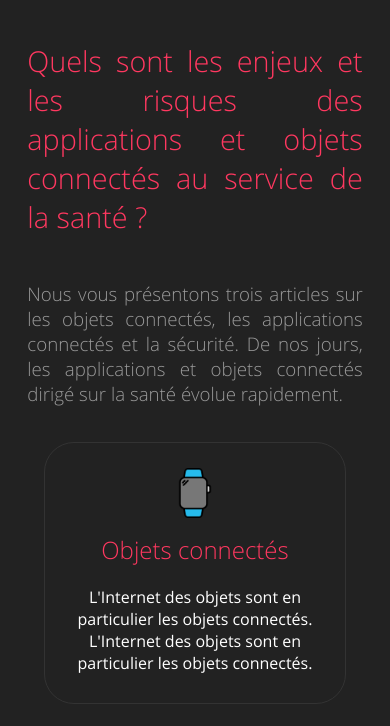
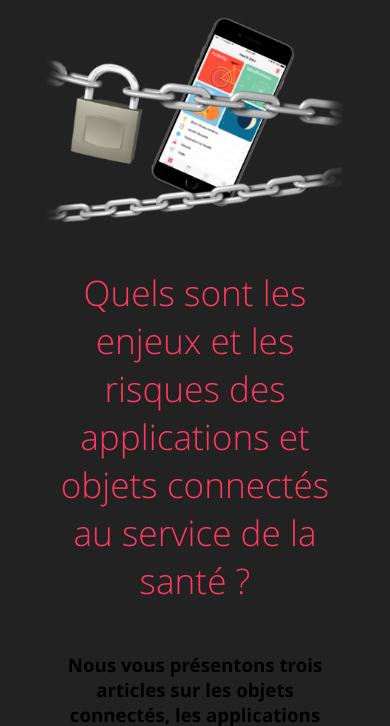
Before and after one commit to ronanren/site-ppp, a website: page index.html in a window 390 px wide. Shown: the part 63-789 px from the top of the page. Drawn offline with Linux system fonts and the light colour scheme.

Commit message:
Correction du header

```diff
--- a/css/home.css
+++ b/css/home.css
@@ -4,38 +4,19 @@ body {
 
 header {
     display: flex;
-    flex-wrap: wrap;
 }
 
-header h2 {
-    position: relative;
-    width: 50%;
-    background-color: #222;
-    float: left;
-    text-align: justify;
-    order: 1;
-}
-
-h3 {
-    position: relative;
-    float: left;
-    width: 50%;
-    color: #999;
-    font-weight: 300;
-    text-align: justify;
-    order: 3;
-    bottom: 120px;
+header div {
+    margin: 0 20px;
+    flex: 1;
+    display: flex;
+    justify-content: center;
+    align-items: center;
+    flex-direction: column;
 }
 
 header img {
-    position: relative;
-    width: 40%;
-    height: auto;
-    float: right;
-    border-radius: 10%;
-    margin: auto;
-    order: 2;
-    top: 50px;
+    width: 100%;
 }
 
 #container {
@@ -92,22 +73,17 @@ a p {
     }
 }
 
-@media screen and (max-width: 800px) {
+@media screen and (max-width: 1000px) {
     header {
         flex-direction: column;
     }
 
-    header img {
-        display: none;
+    header div:first-child {
+        order: 1;
     }
 
-    header h2 {
-        width: 100%;
-        font-size: 1.8em;
-    }
-
-    h3 {
-        width: 100%;
+    header div:nth-child(2) img {
+        max-width: 300px;
     }
 }
 
--- a/index.html
+++ b/index.html
@@ -69,11 +69,15 @@
     </div>
     <main>
         <header>
-            <h2>Quels sont les enjeux et les risques des applications et objets connectés au service de la santé ?</h2>
-            <img src="img/home.png" alt="applications et objets connecté cadenassé" />
-            <h3>Nous vous présentons trois articles sur les objets connectés, les applications connectés et la sécurité.
-                De nos jours, les applications et objets connectés dirigé sur la santé évolue rapidement.
-            </h3>
+            <div>
+                <h2>Quels sont les enjeux et les risques des applications et objets connectés au service de la santé ?</h2>
+                <h3>Nous vous présentons trois articles sur les objets connectés, les applications connectés et la sécurité.
+                    De nos jours, les applications et objets connectés dirigé sur la santé évolue rapidement.
+                </h3>
+            </div>
+            <div>
+                <img src="img/home.png" alt="applications et objets connecté cadenassé" />
+            </div>
         </header>
         <div id="container">
             <div id="left">
```
Also changed, not shown: css/home.min.css.
